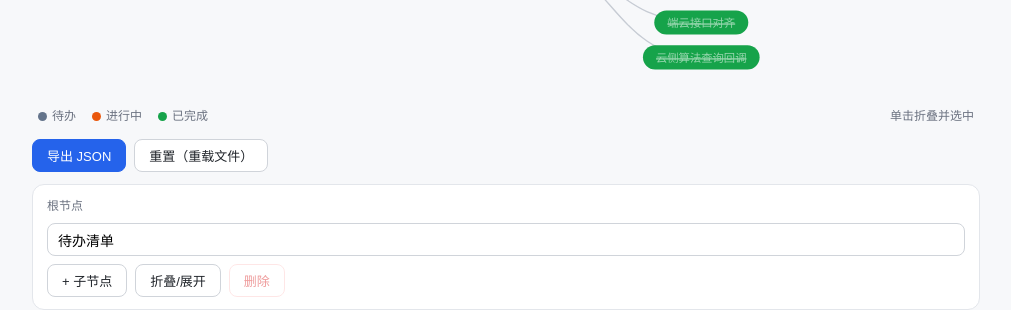
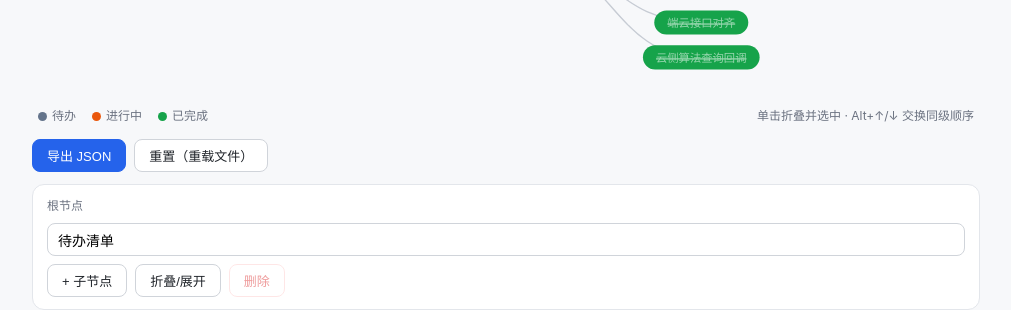
Before and after one commit to CrescentVelvet/crescentvelvet.github.io, a Jekyll site: the page built from _pages/todo_list.html, in a window 1280 px wide. Shown: the part 1287-1597 px from the top of the page, without its empty margins (134-1145 px from the left). Built offline with Jekyll 4.4.1, drawn with Linux system fonts in a browser that asks for light colours; some web fonts are replaced; some of the changed lines change nothing that is shown.

Commit message:
待办清单：Alt+↑/↓ 交换同级节点顺序

```diff
--- a/_pages/todo_list.html
+++ b/_pages/todo_list.html
@@ -168,7 +168,7 @@
             <span><i class="i-todo"></i>待办</span>
             <span><i class="i-doing"></i>进行中</span>
             <span><i class="i-done"></i>已完成</span>
-            <span class="hint">单击折叠并选中</span>
+            <span class="hint">单击折叠并选中 · Alt+↑/↓ 交换同级顺序</span>
         </div>
 
         <div class="toolbar">
@@ -424,6 +424,27 @@
             render(root);
         });
 
+        // Alt+↑/↓：将当前选中节点与上一个/下一个同级节点交换位置（新增节点后即可使用）
+        document.addEventListener("keydown", function (e) {
+            if (!e.altKey) return;
+            if (e.key !== "ArrowUp" && e.key !== "ArrowDown") return;
+            var n = findNode(selectedId);
+            if (!n || n === root) return;
+            var p = n._parent;
+            var i = p.children.indexOf(n);
+            if (e.key === "ArrowUp" && i > 0) {
+                e.preventDefault();
+                p.children[i] = p.children[i - 1];
+                p.children[i - 1] = n;
+                render(root);
+            } else if (e.key === "ArrowDown" && i < p.children.length - 1) {
+                e.preventDefault();
+                p.children[i] = p.children[i + 1];
+                p.children[i + 1] = n;
+                render(root);
+            }
+        });
+
         function cleanNode(n) {
             var o = { title: n.title };
             if (n.status && isLeaf(n)) o.status = n.status;
```
